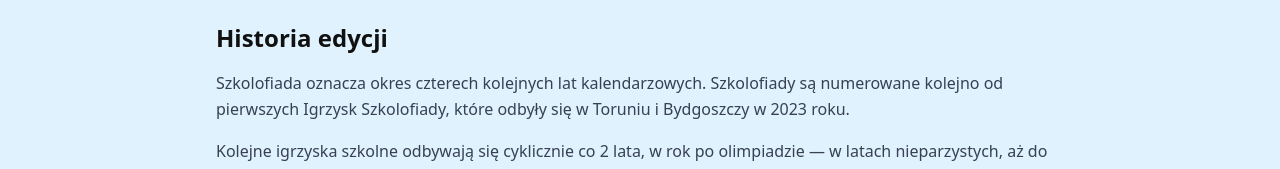
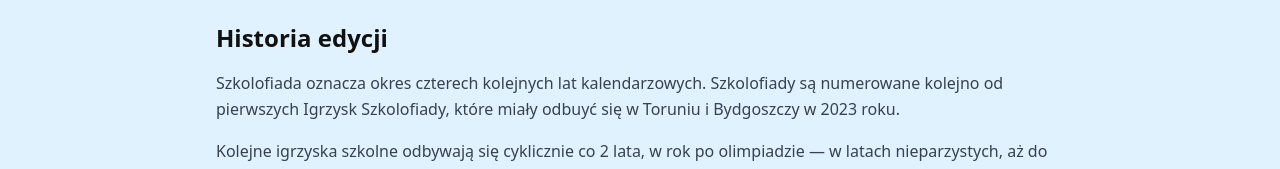
Before and after one commit to romatematycznie/Szkolofiada, a Next.js app: page /igrzyska in a window 1280 px wide. Shown: the part 222-391 px from the top of the page. Built offline with nearby package versions, Linux system fonts and the light colour scheme.

Commit message:
Update page.tsx

```diff
--- a/app/igrzyska/page.tsx
+++ b/app/igrzyska/page.tsx
@@ -6,7 +6,7 @@
       <section className="mb-12">
         <h2 className="text-2xl font-bold mb-4">Historia edycji</h2>
         <p className="text-gray-700 leading-relaxed mb-4">
-          Szkolofiada oznacza okres czterech kolejnych lat kalendarzowych. Szkolofiady są numerowane kolejno od pierwszych Igrzysk Szkolofiady, które odbyły się w Toruniu i Bydgoszczy w 2023 roku.
+          Szkolofiada oznacza okres czterech kolejnych lat kalendarzowych. Szkolofiady są numerowane kolejno od pierwszych Igrzysk Szkolofiady, które miały odbuyć się w Toruniu i Bydgoszczy w 2023 roku.
         </p>
         <p className="text-gray-700 leading-relaxed mb-4">
           Kolejne igrzyska szkolne odbywają się cyklicznie co 2 lata, w rok po olimpiadzie — w latach nieparzystych, aż do piątej edycji, po tym co cztery lata.
```
